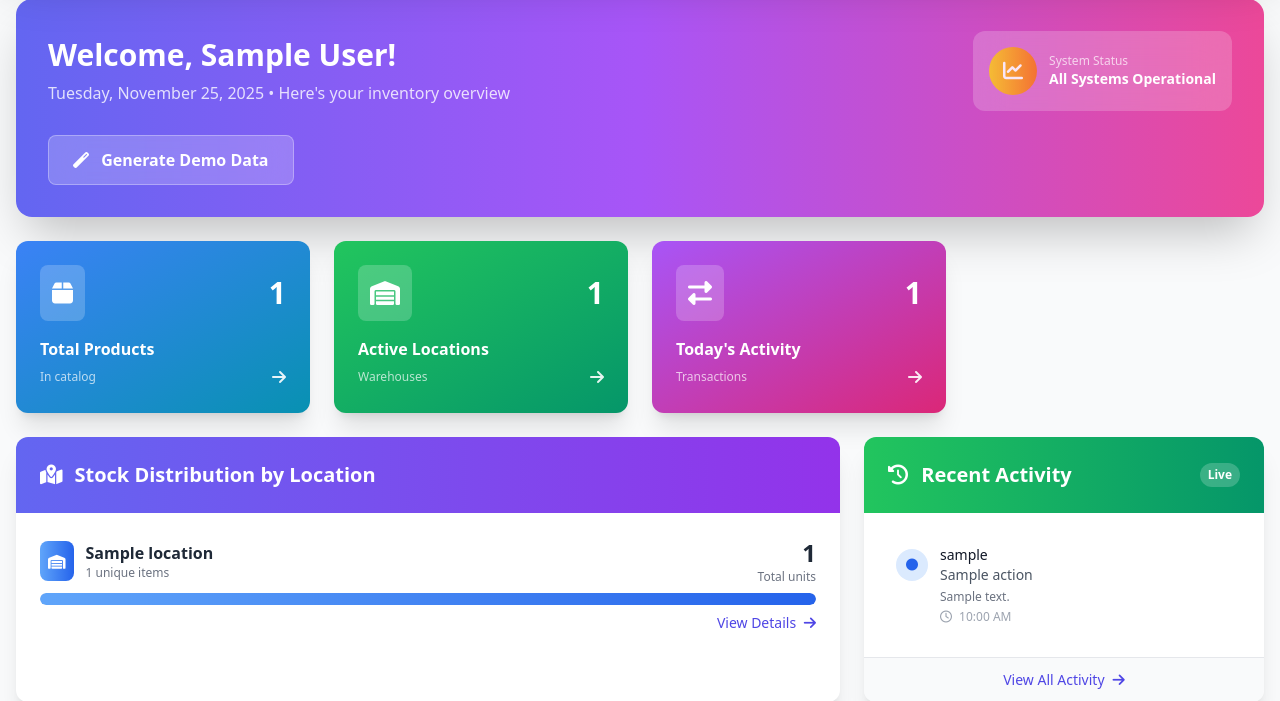
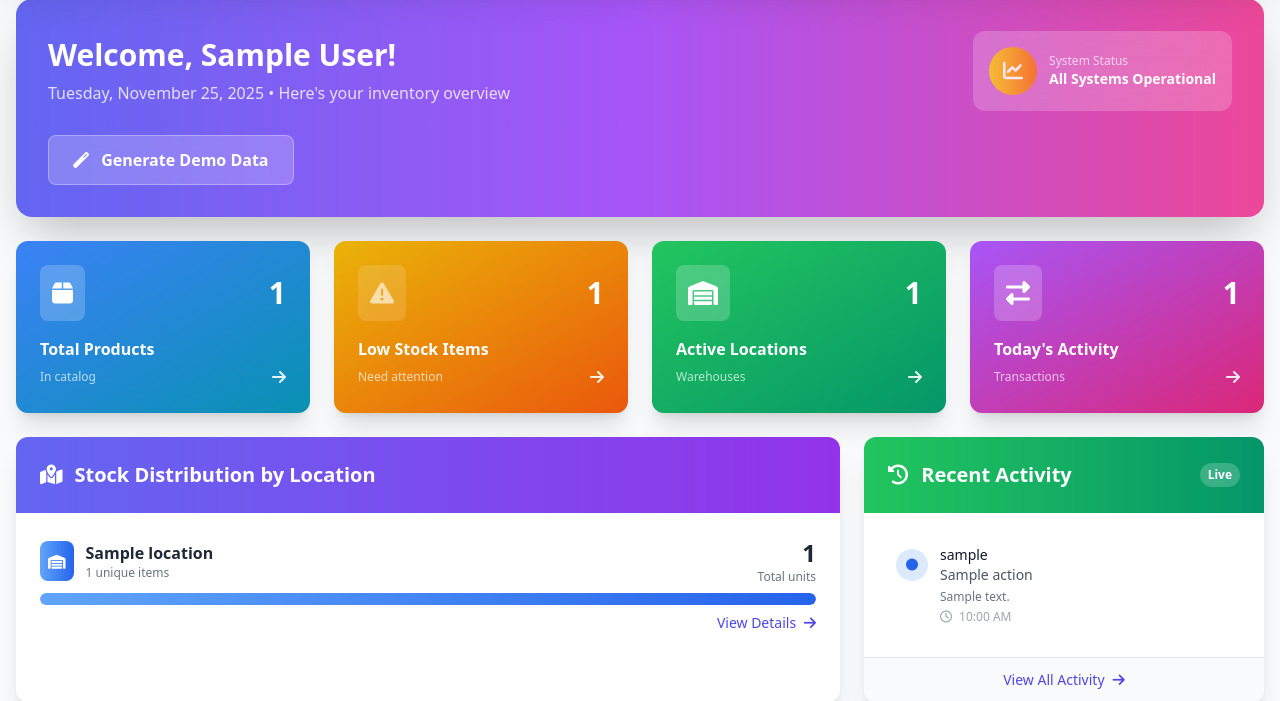
Before and after one commit to bastolasuraj/handsims, a PHP site: the page made by app/views/dashboard/index.php in a window 1280 px wide. Shown: the part 129-830 px from the top of the page. Run offline with PHP 8.4, Linux system fonts and the light colour scheme; the visitor is signed in with stand-in values (Sample User, id 1); the template is opened without the code that fills it: most values are stand-ins (such as "Sample title", 1, 10 or a date in 2020); some libraries are stand-ins or nearby versions.

Commit message:
Revert "Fix: Remove low stock items statistics card from dashboard"
This reverts commit 4c1ca01f08c1a39365d1c005f1a0ab57eaea57de.

```diff
--- a/app/views/dashboard/index.php
+++ b/app/views/dashboard/index.php
@@ -101,7 +101,22 @@
             </div>
         </div>
 
-
+        <!-- Low Stock Alert -->
+        <div class="stat-card bg-gradient-to-br from-yellow-500 to-orange-600 rounded-xl shadow-xl p-6 text-white slide-up" style="animation-delay: 0.2s">
+            <div class="flex items-center justify-between mb-4">
+                <div class="bg-white/20 p-3 rounded-lg animate-pulse">
+                    <i class="fas fa-exclamation-triangle text-2xl"></i>
+                </div>
+                <span class="text-3xl font-bold"><?php echo count($low_stock_items); ?></span>
+            </div>
+            <h3 class="font-semibold mb-1">Low Stock Items</h3>
+            <div class="flex items-center justify-between">
+                <span class="text-xs text-white/70">Need attention</span>
+                <a href="<?php echo APP_URL; ?>/stock/in-stock?filter=low_stock" class="text-white/90 hover:text-white transition-colors">
+                    <i class="fas fa-arrow-right"></i>
+                </a>
+            </div>
+        </div>
 
         <!-- Active Locations -->
         <div class="stat-card bg-gradient-to-br from-green-500 to-emerald-600 rounded-xl shadow-xl p-6 text-white slide-up" style="animation-delay: 0.3s">
```
